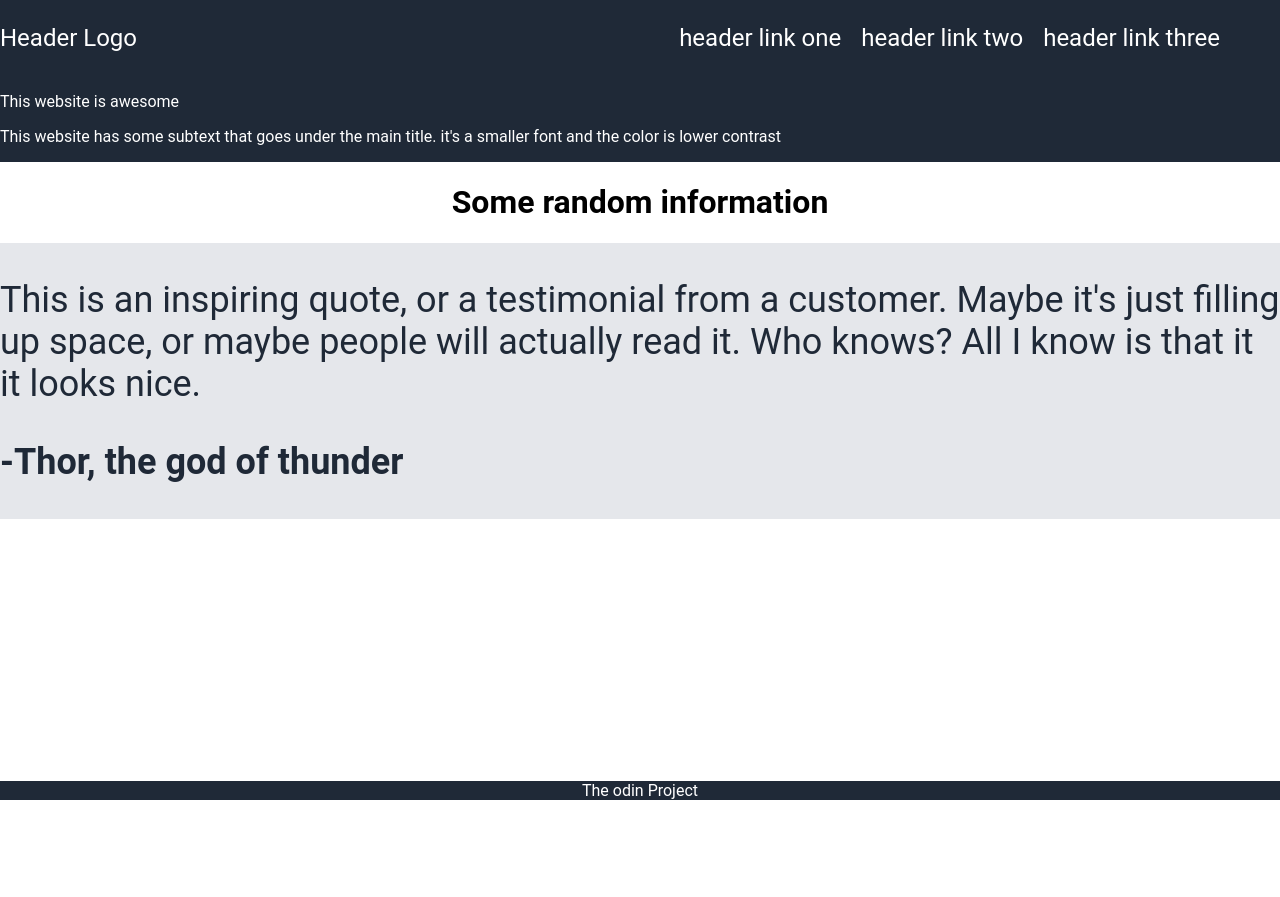
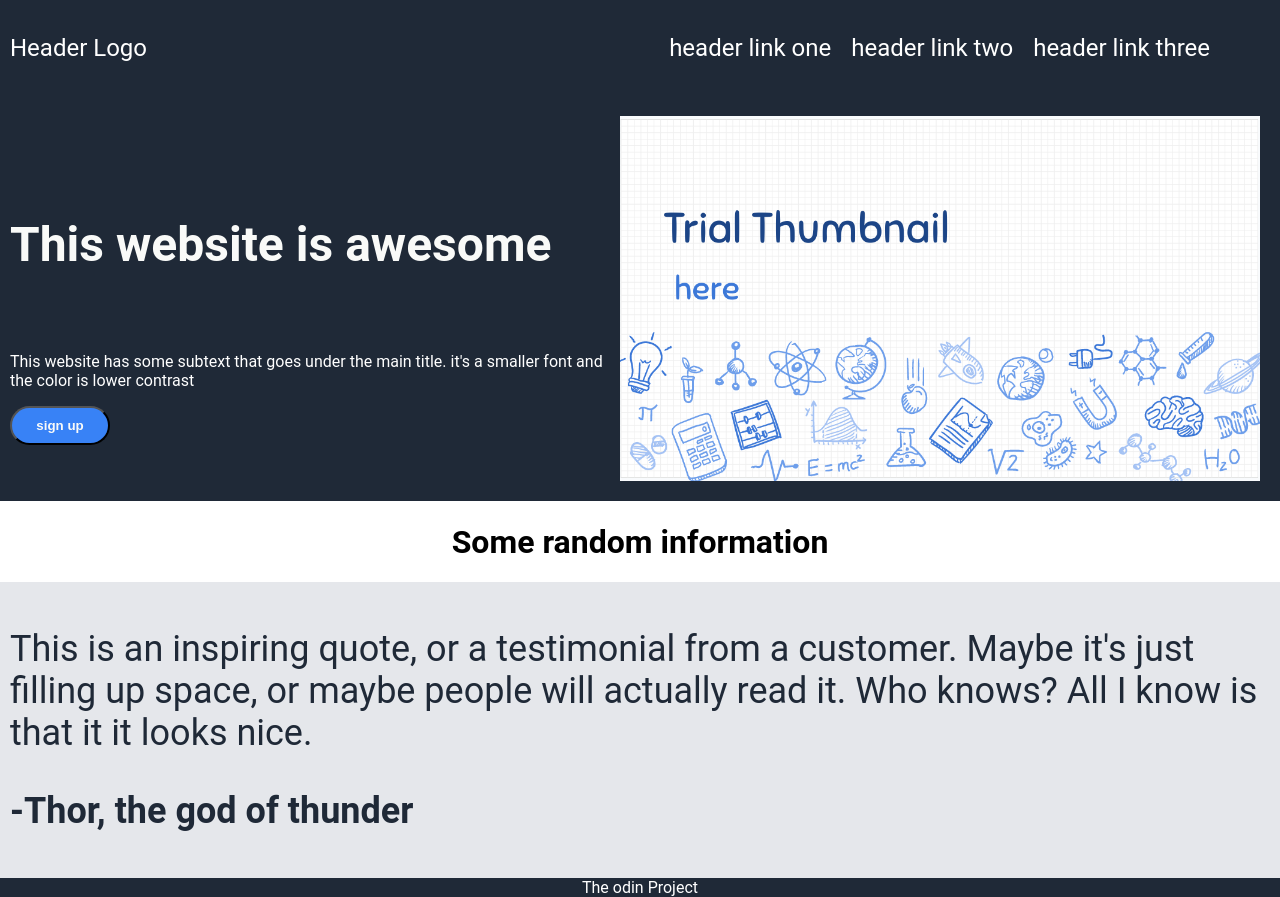
Before and after one commit to MayoMoon/odin-landing-page, a plain HTML site: page index.html in a window 1280 px wide. Before the commit the page ends 800 px from the top, so only its background shows below. Drawn offline with Linux system fonts and the light colour scheme.

Commit message:
add image and button to landing page

```diff
--- a/index.html
+++ b/index.html
@@ -22,8 +22,13 @@
 
     <div class="content">
         <div class="sect1">
-            <p>This website is awesome</p>
+            <div class="text1">
+            <h4><strong> This website is awesome</strong></h4>
             <p>This website has some subtext that goes under the main title. it's a smaller font and the color is lower contrast </p>
+            <button>sign up</button>
+        </div>
+
+            <div class="img1"><img src="trial.png"></div>
         </div>
         <div class="sect2"><h1>Some random information</h1></div>
         <div class="sect3"><p>This is an inspiring quote, or a testimonial from a customer. Maybe it's just filling up space, or maybe people will actually read it. Who knows? All I know is that it it looks nice.</p>
--- a/style.css
+++ b/style.css
@@ -6,7 +6,6 @@ body{
     margin: 0;
     min-height: 100vh;
     display: flex;
-
     flex-direction: column;
     font-family: Roboto, sans-serif;
 }
@@ -19,6 +18,7 @@ body{
     justify-content: space-between;
     align-items: center;
     margin:0px;
+    padding:10px;
 }
 
 a {
@@ -44,8 +44,48 @@ a {
 .sect1{
     background-color: #1F2937;
     color: white;
+    display: flex;
+    justify-content: space-between;
+    align-items: center;
+    padding: 10px;
+
+}
+
+.sect1 img{
+    width:640px;
+    height: auto;
+}
+
+.img1{
+    display: flex;
     justify-content: center;
     align-items: center;
+    margin:10px;
+}
+
+.sect1 h4 {
+    font-size: 48px;
+    font-weight: 800;
+    color:#F9FAF8;
+}
+
+.text1 {
+    display:flex;
+    flex-direction: column;
+    justify-content: center;
+    width:720px;
+    height: auto;
+}
+
+button{
+    Display:flex;
+    background-color: #3882F6;
+    color: #F9FAF8;
+   justify-content: center;
+   border-radius: 25px 25px;
+    width:100px;
+    padding:10px;
+    font-weight: 800;
 
 }
 
@@ -60,6 +100,7 @@ a {
     font-size: 36px;
     color:#1F2937;
     font-style: light italic;
+    padding: 10px;
 }
 
 .footer{
```
Also changed, not shown: trial.png (added).
